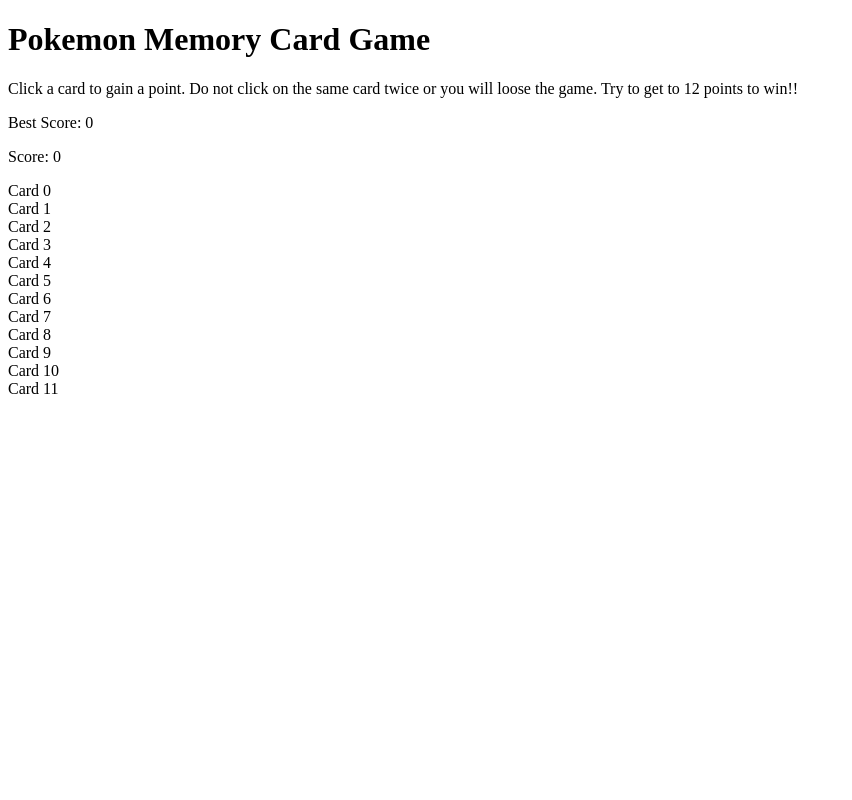
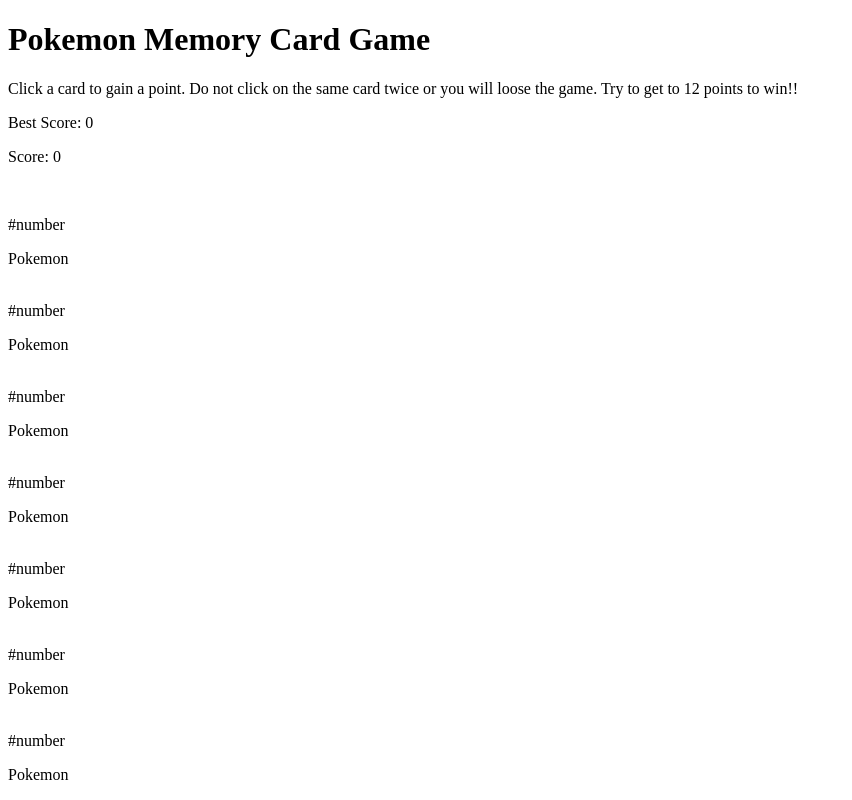
Before and after one commit to MewKay/pokemon-memory-card-game, a React (Vite) app: page / in a window 1280 px wide. Shown: the top 800 px of the page, without its empty margins (0-852 px from the left). Built offline with nearby package versions, Linux system fonts and the light colour scheme.

Commit message:
Add Card component

```diff
--- /dev/null
+++ b/src/components/Main/Card.jsx
@@ -0,0 +1,16 @@
+const Card = function CardComponent() {
+  return (
+    <div className="card">
+      <div className="img-container">
+        <img src=""></img>
+      </div>
+      <div className="pkmn-info-container">
+        <p className="pkmn-id">#number</p>
+        <div className="pkmn-type"></div>
+      </div>
+      <div className="pkmn-name">Pokemon</div>
+    </div>
+  );
+};
+
+export default Card;
--- a/src/components/Main/CardGrid.jsx
+++ b/src/components/Main/CardGrid.jsx
@@ -1,12 +1,12 @@
+import Card from "./Card";
+
 const CardGrid = function CardGridComponent() {
   let cards = new Array(12).fill(null);
 
   return (
     <div className="card-grid">
       {cards.map((card, index) => (
-        <div className="card" key={crypto.randomUUID()}>
-          Card {index}
-        </div>
+        <Card key={crypto.randomUUID()} />
       ))}
     </div>
   );
```
